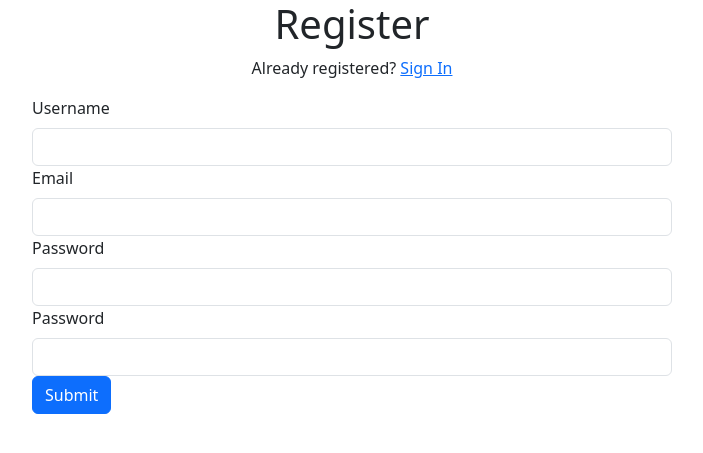
After one commit to Ja5onHoffman/chaintracker, a Flask app: template templates/register.html in a window 1280 px wide. The commit adds this page. Shown: the top 453 px of the page, without its empty margins (288-991 px from the left). Run offline with Flask 3, Linux system fonts and the light colour scheme; the template is opened without the code that fills it, so the values that code supplies are empty, except form fields; tables that the repository leaves empty hold one stand-in row (values such as "Sample post"); form fields are guessed from the names that the template uses.

Commit message:
registration route and form

```diff
--- a/app.py
+++ b/app.py
@@ -32,7 +32,8 @@ def index():
 @app.route('/login', methods=['GET', 'POST'])
 def login():
     if current_user.is_authenticated:
-        return redirect(url_for('userhome', username=current_user.username))
+        logout_user() # logout for now to test login
+        # return redirect(url_for('userhome', username=current_user.username))
     form = LoginForm()
     if form.validate_on_submit():
         user = Owner.query.filter_by(username=form.username.data).first()
@@ -52,8 +53,22 @@ def userhome(username):
 
 @app.route('/bike/<int:bike_id>')
 @login_required
-def bike(user):
-    return render_template('bike.html', bike=bike.id)
+def bike(bike_id):
+    bike = Bike.query.get(bike_id)
+    return render_template('bike.html', bike=bike)
+
+@app.route('/register', methods=['GET', 'POST'])
+def register():
+    if current_user.is_authenticated:
+        return redirect(url_for('userhome', username=current_user.username))
+    form = RegistrationForm()
+    if form.validate_on_submit():
+        user = Owner(username=form.username.data, email=form.email.data)
+        user.set_password(form.password.data)
+        db.session.add(user)
+        db.session.commit()
+        flash("Congratulations, you are now a registered user!")
+        return redirect(url_for('userhome', username=user.username))
 
 @app.route('/read')
 def read():
--- a/templates/index.html
+++ b/templates/index.html
@@ -3,6 +3,5 @@
 
 {% block content %}
   <h1>WaxTracker</h1>
-  <p>WaxTracker is a web application that allows you to track your waxing appointments.</p>
-  <p>WaxTracker is currently in development. Please check back soon!</p>
+  <p><a href="{{ url_for('login') }}">Login</a></p>
 {% endblock %}
--- /dev/null
+++ b/templates/register.html
@@ -0,0 +1,44 @@
+{% extends "base.html" %}
+
+{% block content %}
+<div class="d-flex justify-content-center">
+  <div class="w-50">
+    <h1 class="text-center">Register</h1>
+    <p class="text-center">Already registered? <a href="{{ url_for('login') }}">Sign In</a></p>
+    <form action="" method="POST" novalidate>
+      {{ form.hidden_tag() }}
+      <div class="form-group">
+        {{ form.username.label(class="form-label") }}
+        {{ form.username(class="form-control") }}
+        {% for error in form.username.errors %}
+        <span class="text-danger">{{ error }}</span>
+        {% endfor %}
+      </div>
+      <div class="form-group">
+        {{ form.email.label(class="form-label") }}
+        {{ form.email(class="form-control") }}
+        {% for error in form.email.errors %}
+        <span class="text-danger">{{ error }}</span>
+        {% endfor %}
+      </div>
+      <div class="form-group">
+        {{ form.password.label(class="form-label") }}
+        {{ form.password(class="form-control") }}
+        {% for error in form.password.errors %}
+        <span class="text-danger">{{ error }}</span>
+        {% endfor %}
+      </div>
+      <div class="form-group">
+        {{ form.password2.label(class="form-label") }}
+        {{ form.password2(class="form-control") }}
+        {% for error in form.password2.errors %}
+        <span class="text-danger">{{ error }}</span>
+        {% endfor %}
+      </div>
+      <div class="form-group">
+        {{ form.submit(class="btn btn-primary") }}
+      </div>
+    </form>
+  </div>
+</div>
+{% endblock %}
```
Also changed, not shown: templates/bike.html (added, +7 -0 lines).
